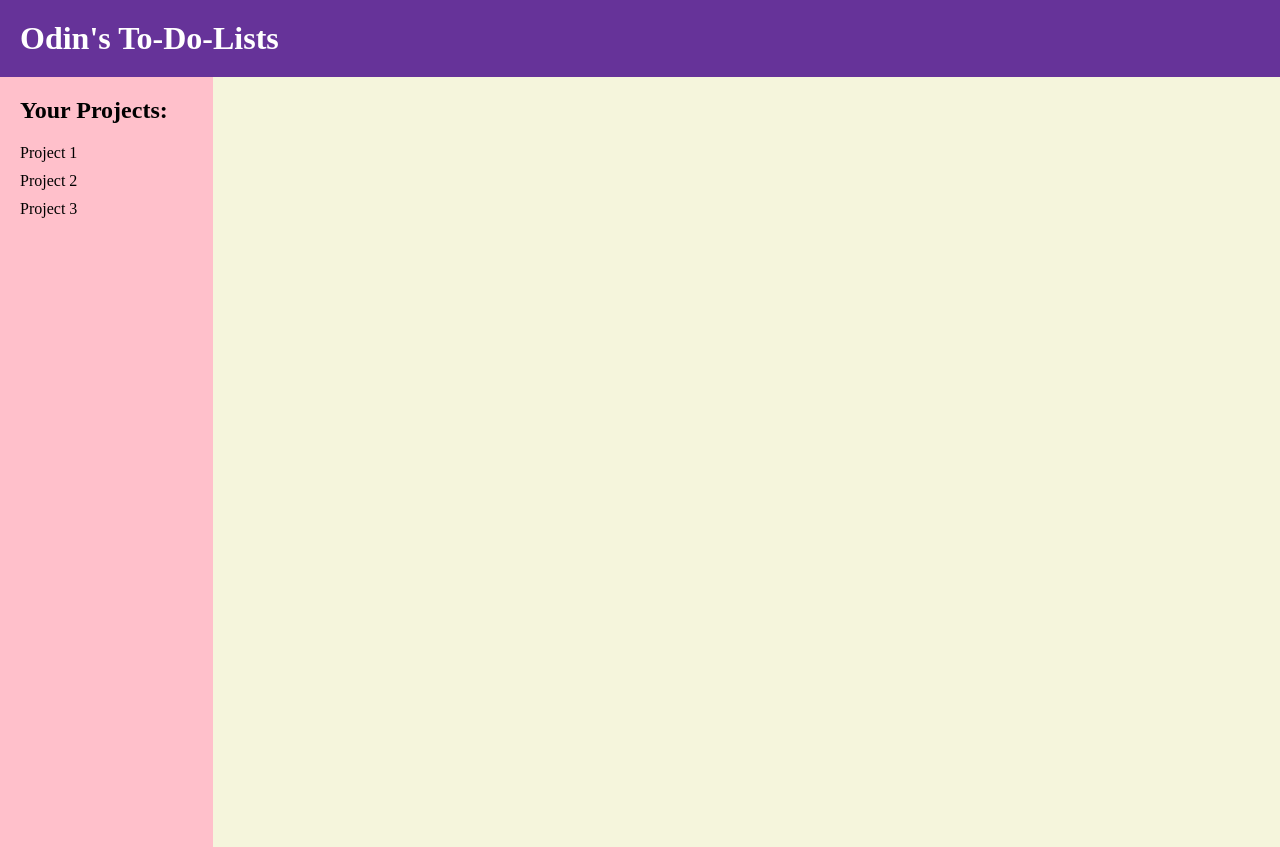
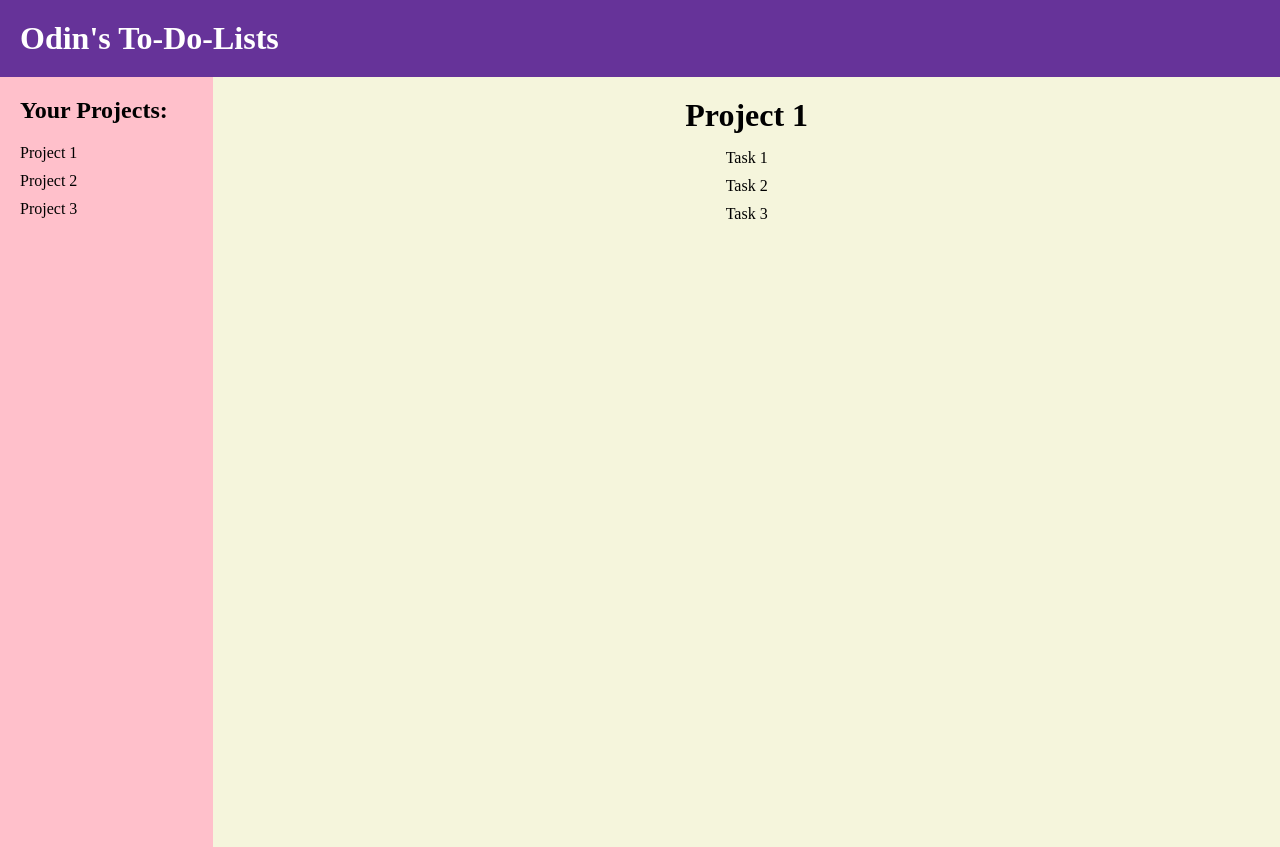
Before and after one commit to Solaire1903/odin-to-do-list, a website built with webpack: page src/template.html in a window 1280 px wide. Built offline with nearby package versions, Linux system fonts and the light colour scheme.

Commit message:
Add project content

```diff
--- a/src/styles.css
+++ b/src/styles.css
@@ -32,7 +32,8 @@ header {
   gap: 20px;
 }
 
-#project-list {
+#project-list,
+#task-list {
   list-style: none;
 
   display: flex;
@@ -44,8 +45,15 @@ header {
   background-color: beige;
 
   grid-row: 2 / span 1;
+
+  display: flex;
+  flex-direction: column;
+  align-items: center;
+  gap: 15px;
 }
 
-header, #sidebar {
+header,
+#sidebar,
+#project-content {
   padding: 20px;
 }
--- a/src/template.html
+++ b/src/template.html
@@ -24,7 +24,15 @@
     </ul>
   </div>
 
-  <div id="project-content"></div>
+  <div id="project-content">
+    <h1>Project 1</h1>
+
+    <ul id="task-list">
+      <li class="task">Task 1</li>
+      <li class="task">Task 2</li>
+      <li class="task">Task 3</li>
+    </ul>
+  </div>
 </body>
 
 </html>
```
